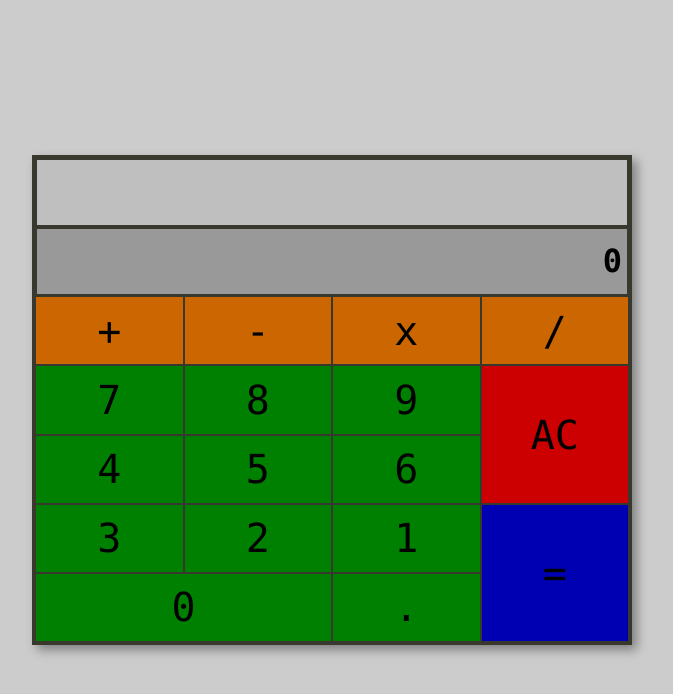
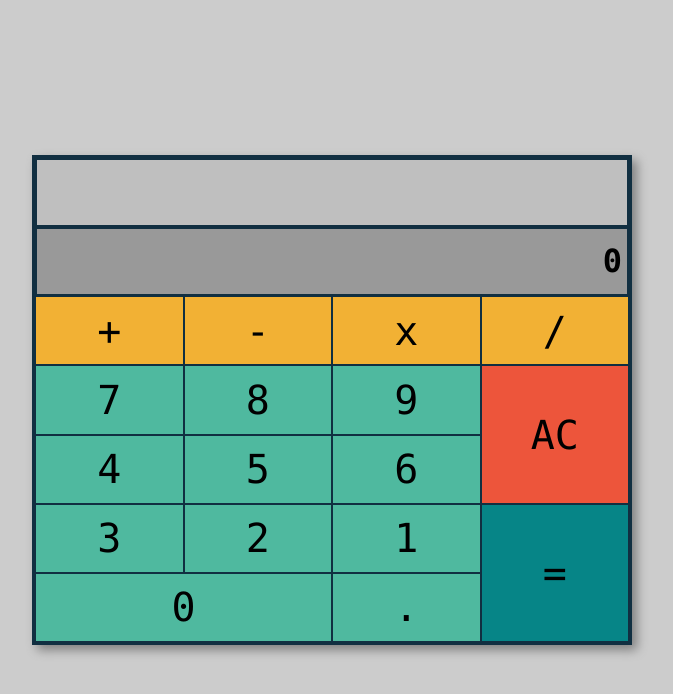
Before and after one commit to v86861062/fcc-javascript-calculator, a React (Create React App) app: page / in a window 1280 px wide. Shown: the top 694 px of the page, without its empty margins (308-981 px from the left). Built offline with nearby package versions, Linux system fonts and the light colour scheme.

Commit message:
Change the color

```diff
--- a/src/App.scss
+++ b/src/App.scss
@@ -1,5 +1,9 @@
-$border-color: hsl(60, 10%, 20%);
-$operator-color: hsl(30, 100%, 40%);
+$border-color: #112F41;
+$operator-color: #f2b134;
+$number-color: #4FB99F;
+$clear-color: #ED553B;
+$equals-color: #068587;
+
 
 .calculator {
   position: absolute;
@@ -34,7 +38,7 @@ $operator-color: hsl(30, 100%, 40%);
   font-size: 40px;
   text-align: center;
   border: 1px solid $border-color;
-  background-color: green;
+  background-color: $number-color;
 
   /* for center align text :( */
   display: flex;
@@ -107,9 +111,9 @@ $operator-color: hsl(30, 100%, 40%);
 
 #clear {
   grid-area: 4 / 4 / span 2 / span 1;
-  background-color: hsl(0, 100%, 40%);
+  background-color: $clear-color;
 }
 #equals {
   grid-area: 6 / 4 / span 2 / span 1;
-  background-color: hsl(240, 100%, 35%);
+  background-color: $equals-color;
 }
```
